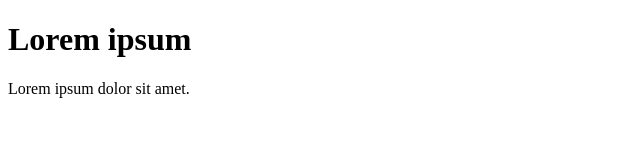
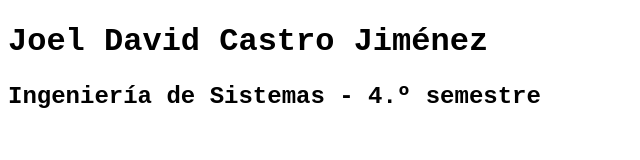
Before and after one commit to joeldacj/bpds_tuesday, a plain HTML site: page index.html in a window 1280 px wide. Shown: the whole page, without its empty margins (0-640 px from the left). Drawn offline with Linux system fonts and the light colour scheme.

Commit message:
Se agregó texto con información del estudiante

```diff
--- a/index.html
+++ b/index.html
@@ -6,7 +6,7 @@
     <title>Página web</title>
 </head>
 <body>
-    <H1>Lorem ipsum</H1>
-    <P>Lorem ipsum dolor sit amet.</P>
+    <h1><span style='font-family: "Courier New", courier;'>Joel David Castro Jim&eacute;nez</span></h1>
+    <h2><span style='font-family: "Courier New", courier;'>Ingenier&iacute;a de Sistemas - 4.&ordm; semestre</span></h2>
 </body>
 </html>
```
